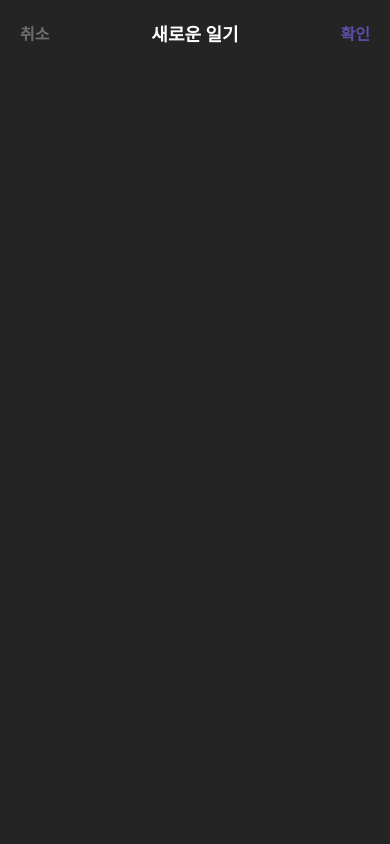
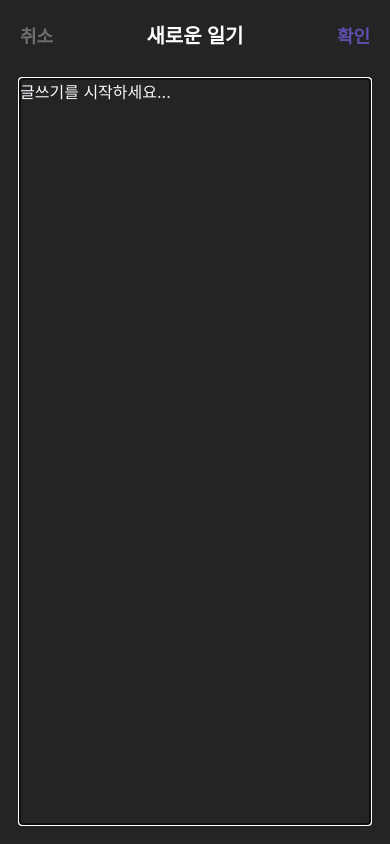
Before and after one commit to ICE0208/journal-with-react-native, a React Native app: screen /New in a window 390 px wide. Built offline with nearby package versions, Linux system fonts and the light colour scheme.

Commit message:
feat: 일기 추가하는 로직 추가

```diff
--- a/components/ModalHeader.tsx
+++ b/components/ModalHeader.tsx
@@ -40,7 +40,7 @@ export default function ModalHeader({ left, right, center }: Props) {
         <Text
           style={{
             color: left.color ?? "gray",
-            fontSize: 16,
+            fontSize: 18,
             fontWeight: 800,
           }}
         >
@@ -51,7 +51,7 @@ export default function ModalHeader({ left, right, center }: Props) {
         style={{
           color: center.color ?? "white",
           fontWeight: 600,
-          fontSize: 18,
+          fontSize: 20,
         }}
       >
         {center.text}
@@ -69,7 +69,7 @@ export default function ModalHeader({ left, right, center }: Props) {
         <Text
           style={{
             color: right.color ?? "slateblue",
-            fontSize: 16,
+            fontSize: 18,
             fontWeight: 900,
           }}
         >
--- a/screens/New/index.tsx
+++ b/screens/New/index.tsx
@@ -1,7 +1,49 @@
+import { RootStackParamList } from "@myTypes/RootStackParamList";
+import { StackNavigationProp } from "@react-navigation/stack";
 import ModalHeader from "components/ModalHeader";
-import { Text, View } from "react-native";
+import { addDoc, collection, serverTimestamp } from "firebase/firestore";
+import { auth, db } from "firebaseConfig";
+import { useRef, useState } from "react";
+import { Text, TextInput, View } from "react-native";
 
-export default function NewScreen() {
+type HomeScreenNavigationProp = StackNavigationProp<RootStackParamList, "New">;
+
+type Props = {
+  navigation: HomeScreenNavigationProp;
+};
+
+export default function NewScreen({ navigation }: Props) {
+  const [value, setValue] = useState("");
+  const isLoading = useRef(false);
+
+  const handleConfirm = async () => {
+    if (isLoading.current) return;
+    isLoading.current = true;
+
+    try {
+      // 현재 사용자의 UID 가져오기
+      const currentUser = auth.currentUser;
+      if (!currentUser) {
+        console.error("No current user found.");
+        return;
+      }
+      const currentUserId = currentUser.uid;
+
+      // 'memos' 컬렉션에 메모 추가
+      await addDoc(collection(db, "users", currentUserId, "memos"), {
+        content: value,
+        createdAt: serverTimestamp(),
+      });
+
+      // 메모 추가 후 입력 필드 비우기
+      setValue("");
+      navigation.pop();
+    } catch (error) {
+      console.error("Error adding memo: ", error);
+    }
+    isLoading.current = false;
+  };
+
   return (
     <View
       style={{
@@ -12,9 +54,30 @@ export default function NewScreen() {
       }}
     >
       <ModalHeader
-        left={{ text: "취소", onPress: (e) => {} }}
-        right={{ text: "확인", onPress: (e) => {} }}
+        left={{
+          text: "취소",
+          onPress: () => {
+            navigation.pop();
+          },
+        }}
+        right={{ text: "확인", onPress: handleConfirm }}
         center={{ text: "새로운 일기" }}
+      />
+      <TextInput
+        style={{
+          marginTop: 30,
+          width: "100%",
+          color: "ghostwhite",
+          fontSize: 16,
+          flex: 1,
+        }}
+        onChangeText={setValue}
+        value={value}
+        placeholder="글쓰기를 시작하세요..."
+        placeholderTextColor="ghostwhite"
+        multiline={true}
+        textAlignVertical="top"
+        autoFocus={true}
       />
     </View>
   );
```
Also changed, not shown: screens/Home/index.tsx (+1 -57 lines).
